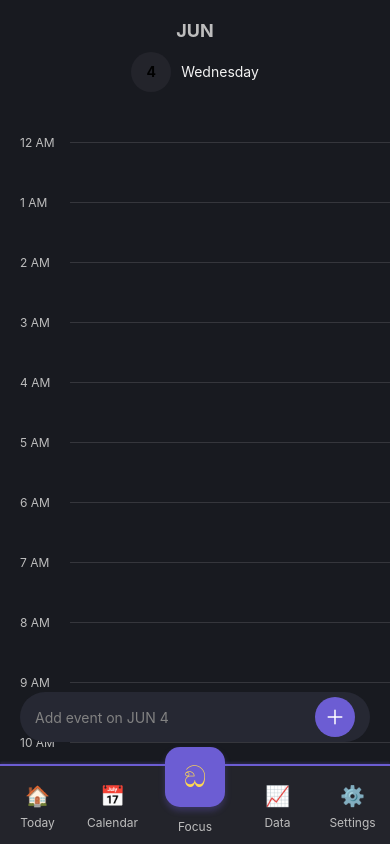
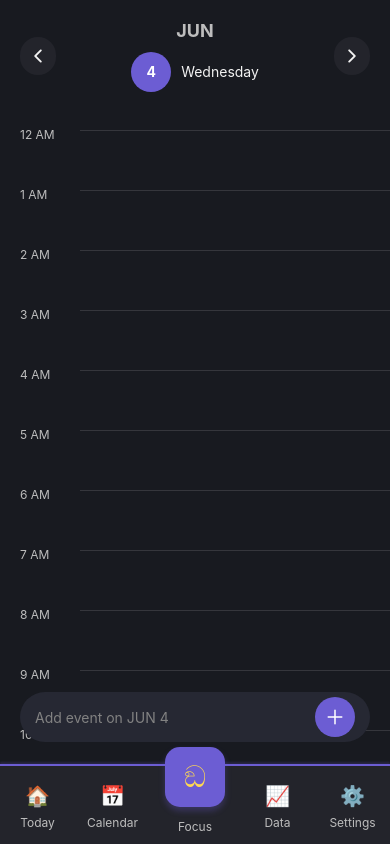
Before and after one commit to StrawberryFrappe/aricapp, a React Native app: screen /HomeScreen in a window 390 px wide. Built offline with nearby package versions, Linux system fonts and the light colour scheme.

Commit message:
feat: Enhance TodaySchedule with event management features and navigation controls

```diff
--- a/src/screens/HomeScreen/HomeScreen.jsx
+++ b/src/screens/HomeScreen/HomeScreen.jsx
@@ -1,6 +1,5 @@
 import React from 'react';
 import { View, StyleSheet } from 'react-native';
-import { useNavigation } from '@react-navigation/native';
 import { useThemedStyles } from '../../hooks/useThemedStyles';
 import TodaySchedule from './_components/TodaySchedule';
 
@@ -15,12 +14,11 @@ import TodaySchedule from './_components/TodaySchedule';
 
 
 const HomeScreen = () => {
-  const navigation = useNavigation();
   const { styles, colors } = useThemedStyles();
 
   return (
     <View style={[localStyles.container, { backgroundColor: colors.background }]}>
-      <TodaySchedule onAdd={() => navigation.navigate('CreateTask')} />
+      <TodaySchedule />
     </View>
   );
 };
--- a/src/screens/HomeScreen/_components/TodaySchedule.jsx
+++ b/src/screens/HomeScreen/_components/TodaySchedule.jsx
@@ -1,14 +1,28 @@
 import React, { useState, useEffect } from 'react';
-import { View, Text, StyleSheet, ScrollView, TextInput, TouchableOpacity } from 'react-native';
+import { View, Text, StyleSheet, ScrollView, TextInput, TouchableOpacity, Modal } from 'react-native';
 import { commonStyles, colors } from '../../../styles/commonStyles';
 import { Ionicons } from '@expo/vector-icons';
+import { useCalendar } from '../../../hooks/useCalendar';
+import { useThemedStyles } from '../../../hooks/useThemedStyles';
+import CompactEvent from '../../../components/CompactEvent';
+import CreateEvent from '../../../components/CreateEvent';
+import EditEvent from '../../CalendarScreen/_components/EditEvent';
 
 // Generate array of hours 0-23
 const hours = Array.from({ length: 24 }, (_, i) => i);
 
-const TodaySchedule = ({ onAdd = () => {} }) => {
+const TodaySchedule = () => {
   const [currentPosition, setCurrentPosition] = useState(0);
-  const hourHeight = 60; // height for each hour row in px
+  const [selectedDate, setSelectedDate] = useState(new Date().toISOString().split('T')[0]);
+  const [showCreateModal, setShowCreateModal] = useState(false);
+  const [showEditModal, setShowEditModal] = useState(false);
+  const [selectedEvent, setSelectedEvent] = useState(null);
+  const [quickAddText, setQuickAddText] = useState('');
+
+  const { styles: themedStyles, colors: themeColors } = useThemedStyles();
+  const { getEventsByDate, dateUtils, createEvent, navigateToDate } = useCalendar();
+
+  const hourHeight = 60;
 
   useEffect(() => {
     const updatePosition = () => {
@@ -21,45 +35,201 @@ const TodaySchedule = ({ onAdd = () => {} }) => {
     return () => clearInterval(interval);
   }, []);
 
-  const now = new Date();
-  const monthName = now.toLocaleString('default', { month: 'short' }).toUpperCase();
-  const dayNumber = now.getDate();
-  const dayName = now.toLocaleString('default', { weekday: 'long' });
+  // Get events for the selected date
+  const dayEvents = getEventsByDate(selectedDate);
+
+  // Navigation functions
+  const navigateToPreviousDay = () => {
+    const currentDate = new Date(selectedDate);
+    currentDate.setDate(currentDate.getDate() - 1);
+    const newDate = currentDate.toISOString().split('T')[0];
+    setSelectedDate(newDate);
+    navigateToDate(newDate);
+  };
+
+  const navigateToNextDay = () => {
+    const currentDate = new Date(selectedDate);
+    currentDate.setDate(currentDate.getDate() + 1);
+    const newDate = currentDate.toISOString().split('T')[0];
+    setSelectedDate(newDate);
+    navigateToDate(newDate);
+  };
+
+  const navigateToToday = () => {
+    const today = new Date().toISOString().split('T')[0];
+    setSelectedDate(today);
+    navigateToDate(today);
+  };
+
+  // Event handlers
+  const handleEventPress = (event) => {
+    setSelectedEvent(event);
+    setShowEditModal(true);
+  };
+
+  const handleQuickAdd = async () => {
+    if (quickAddText.trim()) {
+      const newEvent = {
+        title: quickAddText.trim(),
+        date: selectedDate,
+        time: new Date().toTimeString().slice(0, 5), // Current time
+        category: 'personal'
+      };
+
+      try {
+        await createEvent(newEvent);
+        setQuickAddText('');
+      } catch (error) {
+        console.error('Error creating quick event:', error);
+      }
+    } else {
+      setShowCreateModal(true);
+    }
+  };
+
+  // Get event for a specific hour
+  const getEventForHour = (hour) => {
+    return dayEvents.find(event => {
+      if (event.isAllDay) return false;
+      const eventHour = parseInt(event.time.split(':')[0]);
+      return eventHour === hour;
+    });
+  };
+
+  const displayDate = new Date(selectedDate + 'T00:00:00');
+  const isToday = dateUtils.isToday(selectedDate);
+  const monthName = displayDate.toLocaleString('default', { month: 'short' }).toUpperCase();
+  const dayNumber = displayDate.getDate();
+  const dayName = displayDate.toLocaleString('default', { weekday: 'long' });
 
   return (
     <View style={styles.wrapper}>
       <View style={styles.header}>
-        <Text style={styles.monthText}>{monthName}</Text>
-        <View style={styles.dateRow}>
-          <View style={styles.dateBox}>
-            <Text style={styles.dateNumber}>{dayNumber}</Text>
-          </View>
-          <Text style={styles.dayText}>{dayName}</Text>
+        <View style={styles.navigationRow}>
+          <TouchableOpacity onPress={navigateToPreviousDay} style={styles.navButton}>
+            <Ionicons name="chevron-back" size={20} color={themeColors.textPrimary} />
+          </TouchableOpacity>
+
+          <TouchableOpacity onPress={navigateToToday} style={styles.dateContainer}>
+            <Text style={[styles.monthText, { color: themeColors.textSecondary }]}>
+              {monthName}
+            </Text>
+            <View style={styles.dateRow}>
+              <View style={[styles.dateBox, { backgroundColor: isToday ? themeColors.primary : themeColors.surface }]}>
+                <Text style={[styles.dateNumber, { color: isToday ? themeColors.white : themeColors.textPrimary }]}>
+                  {dayNumber}
+                </Text>
+              </View>
+              <Text style={[styles.dayText, { color: themeColors.textPrimary }]}>
+                {dayName}
+              </Text>
+            </View>
+          </TouchableOpacity>
+
+          <TouchableOpacity onPress={navigateToNextDay} style={styles.navButton}>
+            <Ionicons name="chevron-forward" size={20} color={themeColors.textPrimary} />
+          </TouchableOpacity>
         </View>
+
+        {dayEvents.length > 0 && (
+          <Text style={[styles.eventCount, { color: themeColors.textSecondary }]}>
+            {dayEvents.length} event{dayEvents.length !== 1 ? 's' : ''} today
+          </Text>
+        )}
       </View>
+
       <View style={styles.timelineContainer}>
         <ScrollView contentContainerStyle={styles.scrollContent}>
-          {hours.map(hour => (
-            <View key={hour} style={[styles.hourRow, { height: hourHeight }]}>
-              <Text style={styles.hourLabel}>
-                {hour % 12 === 0 ? 12 : hour % 12} {hour < 12 ? 'AM' : 'PM'}
+          {/* All-day events section */}
+          {dayEvents.filter(event => event.isAllDay).length > 0 && (
+            <View style={styles.allDaySection}>
+              <Text style={[styles.sectionTitle, { color: themeColors.textSecondary }]}>
+                All Day
               </Text>
-              <View style={styles.line} />
+              {dayEvents.filter(event => event.isAllDay).map(event => (
+                <CompactEvent
+                  key={event.id}
+                  event={event}
+                  showDate={false}
+                  onPress={handleEventPress}
+                />
+              ))}
             </View>
-          ))}
-          <View style={[styles.currentLine, { top: currentPosition }]} />
+          )}
+
+          {/* Hourly timeline */}
+          {hours.map(hour => {
+            const hourEvent = getEventForHour(hour);
+            return (
+              <View key={hour} style={[styles.hourRow, { height: hourHeight }]}>
+                <Text style={[styles.hourLabel, { color: themeColors.textSecondary }]}>
+                  {hour % 12 === 0 ? 12 : hour % 12} {hour < 12 ? 'AM' : 'PM'}
+                </Text>
+                <View style={styles.timeSlotContent}>
+                  <View style={[styles.line, { backgroundColor: themeColors.borderLight }]} />
+                  {hourEvent && (
+                    <View style={styles.eventInTimeline}>
+                      <CompactEvent
+                        event={hourEvent}
+                        showDate={false}
+                        onPress={handleEventPress}
+                      />
+                    </View>
+                  )}
+                </View>
+              </View>
+            );
+          })}
+
+          {/* Current time indicator - only show for today */}
+          {isToday && (
+            <View style={[styles.currentLine, {
+              top: currentPosition,
+              backgroundColor: themeColors.accent
+            }]} />
+          )}
         </ScrollView>
       </View>
-      <View style={styles.bottomBar}>
+
+      <View style={[styles.bottomBar, { backgroundColor: themeColors.surfaceLight }]}>
         <TextInput
-          style={styles.input}
+          style={[styles.input, { color: themeColors.textPrimary }]}
           placeholder={`Add event on ${monthName} ${dayNumber}`}
-          placeholderTextColor={colors.textMuted}
+          placeholderTextColor={themeColors.textMuted}
+          value={quickAddText}
+          onChangeText={setQuickAddText}
+          onSubmitEditing={handleQuickAdd}
         />
-        <TouchableOpacity style={styles.addButton} onPress={onAdd}>
-          <Ionicons name="add" size={24} color={colors.white} />
+        <TouchableOpacity
+          style={[styles.addButton, { backgroundColor: themeColors.primary }]}
+          onPress={handleQuickAdd}
+        >
+          <Ionicons name="add" size={24} color={themeColors.white} />
         </TouchableOpacity>
       </View>
+
+      {/* Create Event Modal */}
+      <Modal
+        visible={showCreateModal}
+        animationType="slide"
+        onRequestClose={() => setShowCreateModal(false)}
+      >
+        <CreateEvent
+          visible={showCreateModal}
+          onClose={() => setShowCreateModal(false)}
+          preSelectedDate={selectedDate}
+        />
+      </Modal>
+
+      {/* Edit Event Modal */}
+      <EditEvent
+        visible={showEditModal}
+        onClose={() => {
+          setShowEditModal(false);
+          setSelectedEvent(null);
+        }}
+        event={selectedEvent}
+      />
     </View>
   );
 };
@@ -73,6 +243,22 @@ const styles = StyleSheet.create({
   header: {
     padding: 20,
     alignItems: 'center',
+  },
+  navigationRow: {
+    flexDirection: 'row',
+    alignItems: 'center',
+    justifyContent: 'space-between',
+    width: '100%',
+    marginBottom: 10,
+  },
+  navButton: {
+    padding: 8,
+    borderRadius: 20,
+    backgroundColor: colors.surface,
+  },
+  dateContainer: {
+    alignItems: 'center',
+    flex: 1,
   },
   monthText: {
     ...commonStyles.titleText,
@@ -99,6 +285,11 @@ const styles = StyleSheet.create({
   dayText: {
     ...commonStyles.bodyText,
   },
+  eventCount: {
+    ...commonStyles.smallText,
+    marginTop: 8,
+    fontStyle: 'italic',
+  },
   timelineContainer: {
     flex: 1,
   },
@@ -106,25 +297,48 @@ const styles = StyleSheet.create({
     paddingLeft: 20,
     paddingBottom: 100,
   },
+  allDaySection: {
+    marginBottom: 20,
+    paddingRight: 20,
+  },
+  sectionTitle: {
+    ...commonStyles.bodyText,
+    fontWeight: 'bold',
+    marginBottom: 10,
+  },
   hourRow: {
     flexDirection: 'row',
-    alignItems: 'center',
+    alignItems: 'flex-start',
   },
   hourLabel: {
-    width: 50,
+    width: 60,
     ...commonStyles.smallText,
+    paddingTop: 5,
+  },
+  timeSlotContent: {
+    flex: 1,
+    position: 'relative',
   },
   line: {
-    flex: 1,
     height: 1,
     backgroundColor: colors.borderLight,
+    marginTop: 8,
+  },
+  eventInTimeline: {
+    position: 'absolute',
+    top: -25,
+    left: 10,
+    right: 20,
+    zIndex: 1,
   },
   currentLine: {
     position: 'absolute',
-    left: 70,
-    right: 0,
-    height: 1,
+    left: 80,
+    right: 20,
+    height: 2,
     backgroundColor: colors.accent,
+    borderRadius: 1,
+    zIndex: 2,
   },
   bottomBar: {
     flexDirection: 'row',
```
Also changed, not shown: 1 other file (tests, documents, lock files or other folders).
